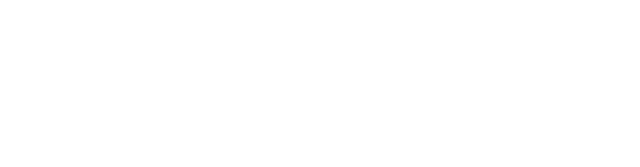
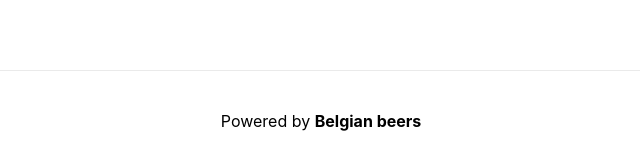
Before and after one commit to EvertV/evertvanderstadt.be, a Next.js app: page /jaimy in a window 1280 px wide. Before the commit this address had no page. Shown: the part 630-797 px from the top of the page, without its empty margins (319-959 px from the left). Built offline with nearby package versions, Linux system fonts and the light colour scheme.

Commit message:
add jaimy page for testing iframe

```diff
--- a/pages/index.tsx
+++ b/pages/index.tsx
@@ -6,7 +6,7 @@
   return (
     <div className={styles.container}>
       <Head>
-        <title>Evert Vanderstadt - CTO</title>
+        <title>Evert Vanderstadt</title>
         <meta name="description" content="" />
         {/* <link rel="icon" href="/favicon.ico" /> */}
       </Head>
@@ -26,7 +26,7 @@
             <p>View my professional experience</p>
           </a>
 
-          <a
+          {/* <a
             href="mailto:hello@evertvanderstadt.be"
             className={styles.card}
           >
@@ -34,7 +34,7 @@
             <p>
               Let&apos;s get in touch, either via email or a LinkedIn message!
             </p>
-          </a>
+          </a> */}
         </div>
       </main>
 
--- /dev/null
+++ b/pages/jaimy.tsx
@@ -0,0 +1,25 @@
+import Head from 'next/head'
+import Image from 'next/image'
+import styles from '../styles/Home.module.css'
+
+export default function Home() {
+  return (
+    <div className={styles.container}>
+      <Head>
+        <title>Jaimy IFrame test</title>
+        <meta name="description" content="" />
+        <meta name="robots" content="noindex" />
+
+      </Head>
+
+      <main className={styles.main}>
+        <iframe src="https://jaimystaging.be/fr/service/lp/boiler-maintenance-iframe/?utm_source=YOUR_COMPANY_NAME" height="517" width="460" title="Jaimy by Belfius boiler maintenance" />
+
+      </main>
+
+      <footer className={styles.footer}>
+        Powered by&nbsp;<strong>Belgian beers</strong>
+      </footer>
+    </div>
+  )
+}
```
